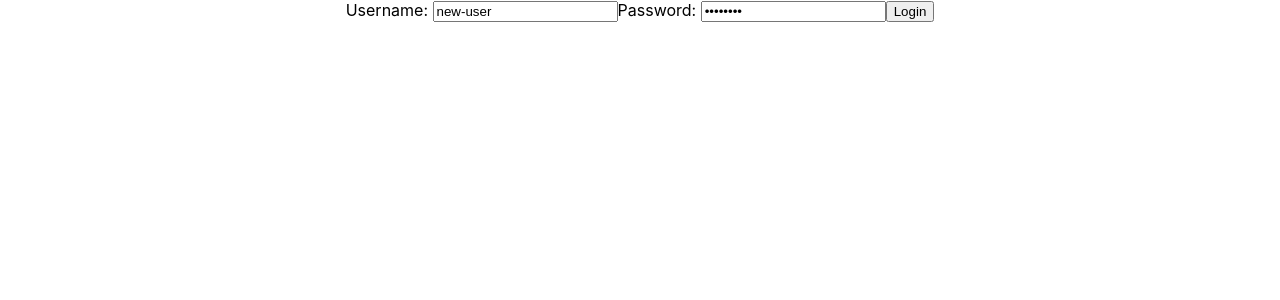
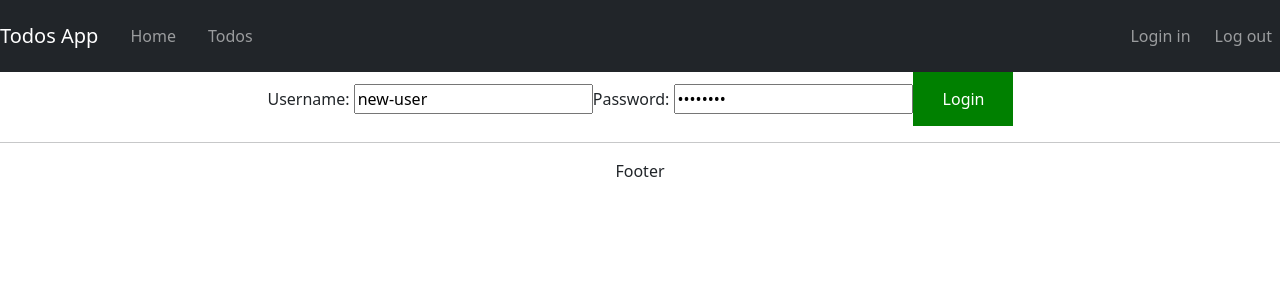
Before and after one commit to afroth/React_Todo, a React (Create React App) app: page / in a window 1280 px wide. Shown: the top 300 px of the page. Built offline with nearby package versions, Linux system fonts and the light colour scheme.

Commit message:
Started todo Frontend

```diff
--- a/src/App.css
+++ b/src/App.css
@@ -36,3 +36,25 @@
     transform: rotate(360deg);
   }
 }
+/*asdf*********************************************/
+button{
+  background-color: green;
+  font-size: 16px;
+  color: white;
+  padding: 15px 30px;
+  width: 100px;
+  border: none;
+
+}
+.count{
+
+  font-size: 50px;
+  padding: 15px 30px;
+}
+.reset{
+  background-color: red;
+  font-size: 16px;
+  color: white;
+  padding: 15px 30px;
+  width: 200px;
+}
--- a/src/App.js
+++ b/src/App.js
@@ -1,7 +1,7 @@
 import React, { Component } from 'react';
 import TodoApp from "./components/todo/Todo-App"
-
-import './App.css';
+import './App.css'
+import './bootstrap.css';
 
 
 class App extends Component {
--- /dev/null
+++ b/src/bootstrap.css
@@ -0,0 +1 @@
+@import url(https://unpkg.com/bootstrap@5.1.3/dist/css/bootstrap.min.css);
--- /dev/null
+++ b/src/components/todo/FooterComponent.jsx
@@ -0,0 +1,13 @@
+import {Component} from "react";
+
+class FooterComponent extends Component{
+
+    render(){
+
+        return <div>
+            <hr/> Footer
+        </div>
+    }
+
+}
+export default FooterComponent
--- /dev/null
+++ b/src/components/todo/HeaderComponent.jsx
@@ -0,0 +1,25 @@
+import {Component} from "react";
+import {Link} from "react-router-dom";
+class HeaderComponent extends Component{
+
+    render(){
+
+        return(
+                <header>
+                    <nav className="navbar navbar-expand-md navbar-dark bg-dark">
+                      <div><a href = "https://afroth.github.io" target="_blank" className="navbar-brand"> Todos App</a></div>
+                      <ul className="navbar-nav">
+                          <li className ="nav-link"><Link className = "nav-link" to ='/welcome/:name'>Home</Link></li>
+                          <li className ="nav-link"><Link className = "nav-link" to = '/todos'>Todos</Link></li>
+                      </ul>
+                      <ul className= "navbar-nav navbar-collapse justify-content-end">
+                          <li className ="nav-link"><Link className = "nav-link" to = '/login'>Login in</Link></li>
+                          <li className ="nav-link">Log out</li>
+                      </ul>
+                    </nav>
+                </header>
+            )
+    }
+
+}
+export default HeaderComponent
--- a/src/components/todo/Todo-App.jsx
+++ b/src/components/todo/Todo-App.jsx
@@ -6,6 +6,10 @@ import withParams from "./withParams";
 import ErrorComponent from "./ErrorComponent";
 import LoginComponent from "./LoginComponent";
 import ListTodoComponent from "./ListTodoComponent";
+import HeaderComponent from "./HeaderComponent";
+import FooterComponent from "./FooterComponent";
+
+
 class TodoApp extends Component{
 
     render(){
@@ -14,7 +18,9 @@ class TodoApp extends Component{
         const ListTodoComponentWithParams = withParams(ListTodoComponent);
         return(
             <div className = "todo-app">
+
                 <Router>
+                    <HeaderComponent/>
                     <Routes>
                         <Route path="/" element={<LoginComponentWithNavigation />} />
                         <Route path="/login" element={<LoginComponentWithNavigation />} />
@@ -22,70 +28,13 @@ class TodoApp extends Component{
                         <Route path="/todos" element={<ListTodoComponentWithParams/>} />
                         <Route path="*" element={<ErrorComponent />} />
                     </Routes>
+                    <FooterComponent/>
                 </Router>
+
             </div>
 
         )
     }
 }
 
-
-//************************************************************************************
-// class LoginComponent extends Component{
-//
-//     constructor(props) {
-//         super(props);
-//         this.state = {
-//             username: 'new-user',
-//             password: 'password',
-//             loginFailed: false,
-//             loginSuccess: false
-//         }
-//
-//         this.handleChange = this.handleChange.bind(this)
-//         this.loginClicked = this.loginClicked.bind(this)
-//     }// end constructor
-//
-//     //------------------------------------------------------------------------------------
-//     handleChange(event){
-//         console.log(event.target.value);
-//         this.setState(
-//             {
-//                 [event.target.name]
-//                 :event.target.value
-//             }
-//         )
-//     }// end handleUsernameChange
-//
-//     // //------------------------------------------------------------------------------------
-//     loginClicked(){
-//         if(this.state.username ==='new-user'&& this.state.password === 'password' ){
-//             console.log("Success")
-//             this.props.navigate(`/welcome/${this.state.username}`)
-//         }
-//         else {
-//             console.log("fail")
-//             this.setState({loginSuccess:false})
-//             this.setState({loginFailed:true})
-//         }
-//     }
-//
-//     //------------------------------------------------------------------------------------
-//     render(){
-//         return(
-//             <div>
-//
-//                 {this.state.loginFailed && <div>Invalid Credentials</div>}
-//
-//                 Username: <input type = "text" name = "username" value ={this.state.username}
-//                                   onChange ={this.handleChange}/>
-//                 Password: <input type = "password" name = "password" value ={this.state.password}
-//                                  onChange ={this.handleChange}/>
-//                 <button onClick = {this.loginClicked}>Login</button>
-//             </div>
-//         )
-//     }// end render
-//
-// }// end class LoginComponent.jsx
-
 export default TodoApp
```
Also changed, not shown: src/components/todo/LogoutComponent.jsx (added).
